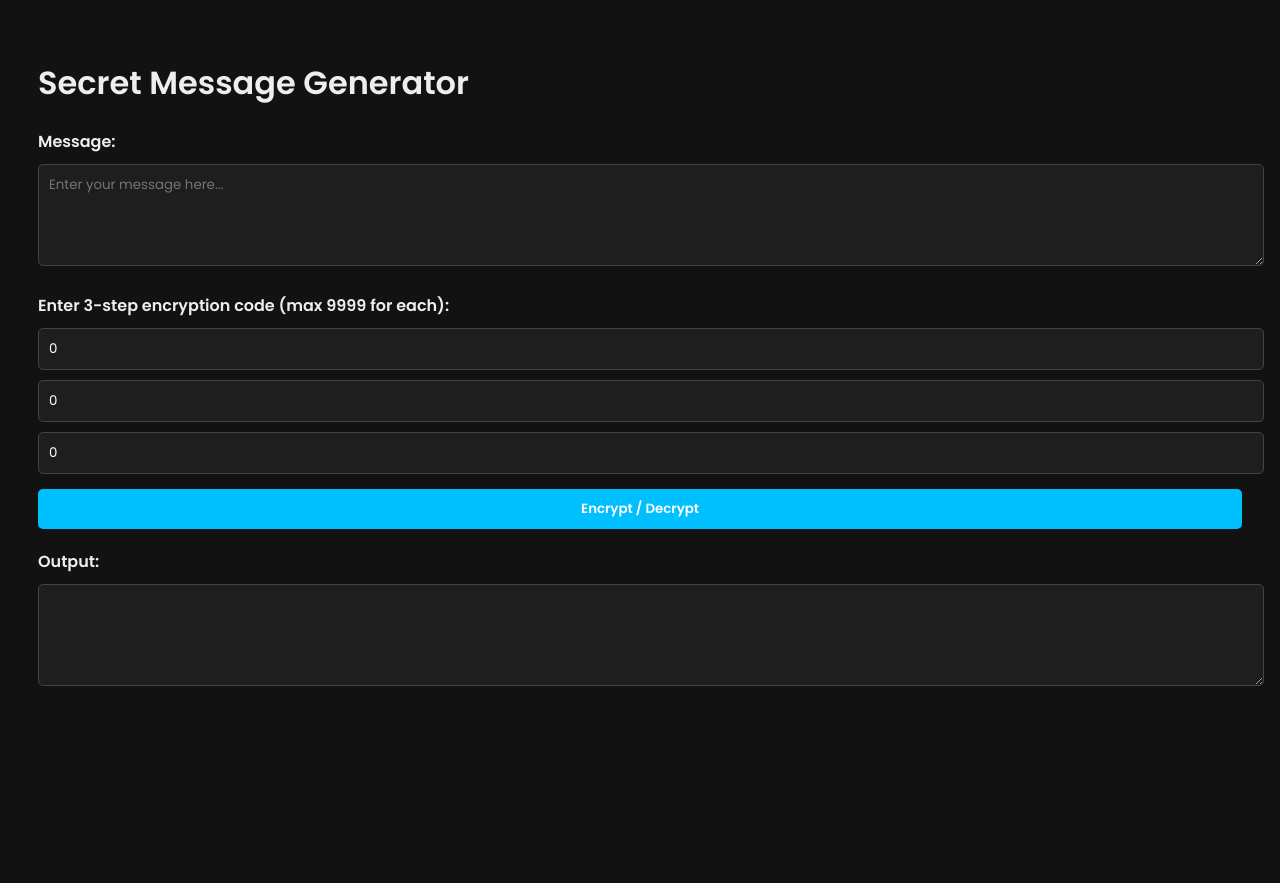
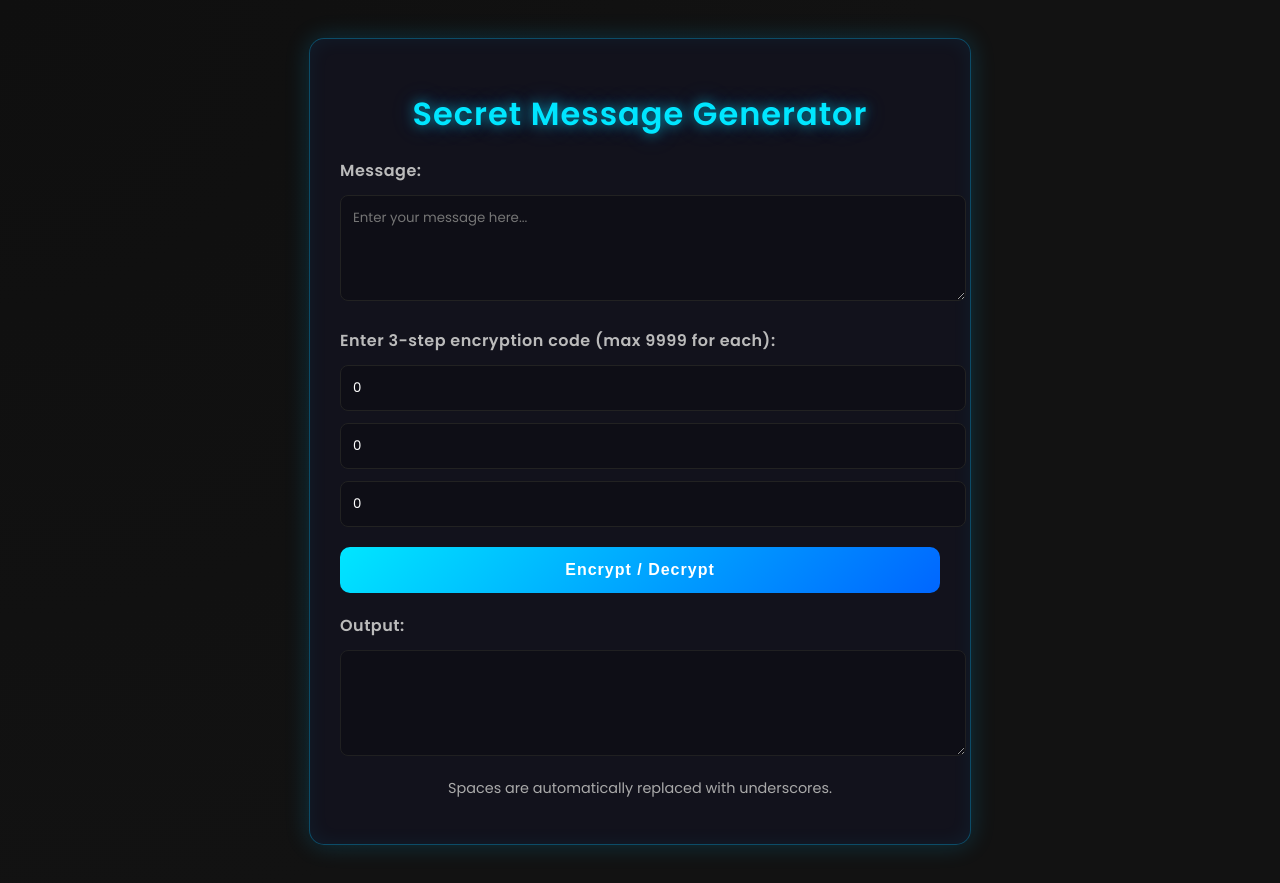
Before and after one commit to online-enigma/enigma, a plain HTML site: page index.html in a window 1280 px wide. Before the commit the page ends 800 px from the top, so only its background shows below. Drawn offline with Linux system fonts and the light colour scheme.

Commit message:
Update index.html

```diff
--- a/index.html
+++ b/index.html
@@ -7,39 +7,95 @@
   <style>
     body {
       font-family: 'Poppins', sans-serif;
-      background: #121212;
+      background: radial-gradient(circle at top left, #0f0f0f, #121212 60%);
       color: #eee;
       padding: 30px;
+      min-height: 100vh;
+      display: flex;
+      justify-content: center;
+      align-items: center;
     }
-    input, textarea, button {
+
+    .container {
+      background: rgba(20, 20, 30, 0.95);
+      border: 1px solid #00bfff55;
+      border-radius: 15px;
+      box-shadow: 0 0 25px #00bfff33, inset 0 0 20px #00bfff11;
+      padding: 30px;
+      max-width: 600px;
       width: 100%;
-      padding: 10px;
-      margin-top: 10px;
-      background: #1e1e1e;
-      border: 1px solid #444;
-      color: white;
-      border-radius: 5px;
+      backdrop-filter: blur(6px);
+    }
+
+    h1 {
+      text-align: center;
+      color: #00e6ff;
+      text-shadow: 0 0 12px #00e6ff88, 0 0 25px #0088ff55;
+      margin-bottom: 20px;
+      font-weight: 600;
+      letter-spacing: 1px;
+    }
+
+    input, textarea {
+      width: 100%;
+      padding: 12px;
+      margin-top: 12px;
+      background: #0e0e16;
+      border: 1px solid #222;
+      color: #fff;
+      border-radius: 8px;
       font-family: 'Poppins', sans-serif;
+      transition: all 0.2s ease;
+      outline: none;
     }
+
+    input:focus, textarea:focus {
+      border-color: #00e6ff;
+      box-shadow: 0 0 10px #00e6ff55;
+    }
+
     label {
       margin-top: 20px;
       display: block;
       font-weight: 600;
+      color: #bbb;
+      letter-spacing: 0.5px;
     }
+
     button {
-      background-color: #00bfff;
+      width: 100%;
+      padding: 14px;
+      margin-top: 20px;
+      background: linear-gradient(135deg, #00e6ff, #0066ff);
       border: none;
       font-weight: bold;
-      margin-top: 15px;
+      border-radius: 10px;
       cursor: pointer;
+      color: #fff;
+      letter-spacing: 1px;
+      font-size: 1rem;
+      transition: transform 0.15s ease, box-shadow 0.2s ease;
     }
+
+    button:hover {
+      transform: scale(1.03);
+      box-shadow: 0 0 20px #00e6ff88, 0 0 40px #0066ff44;
+    }
+
+    textarea[readonly] {
+      opacity: 0.9;
+    }
+
     .note {
       font-size: 0.9em;
       color: #aaa;
+      margin-top: 15px;
+      text-align: center;
     }
   </style>
 </head>
 <body>
+  <div class="container">
     <h1>Secret Message Generator</h1>
 
     <label>Message:</label>
@@ -54,6 +110,9 @@
 
     <label>Output:</label>
     <textarea id="output" rows="4" readonly></textarea>
+
+    <p class="note">Spaces are automatically replaced with underscores.</p>
+  </div>
 
   <script>
     const alphabet = "ABCDEFGHIJKLMNOPQRSTUVWXYZ_";
```
Lines whose indentation alone changed are shown as unchanged.
